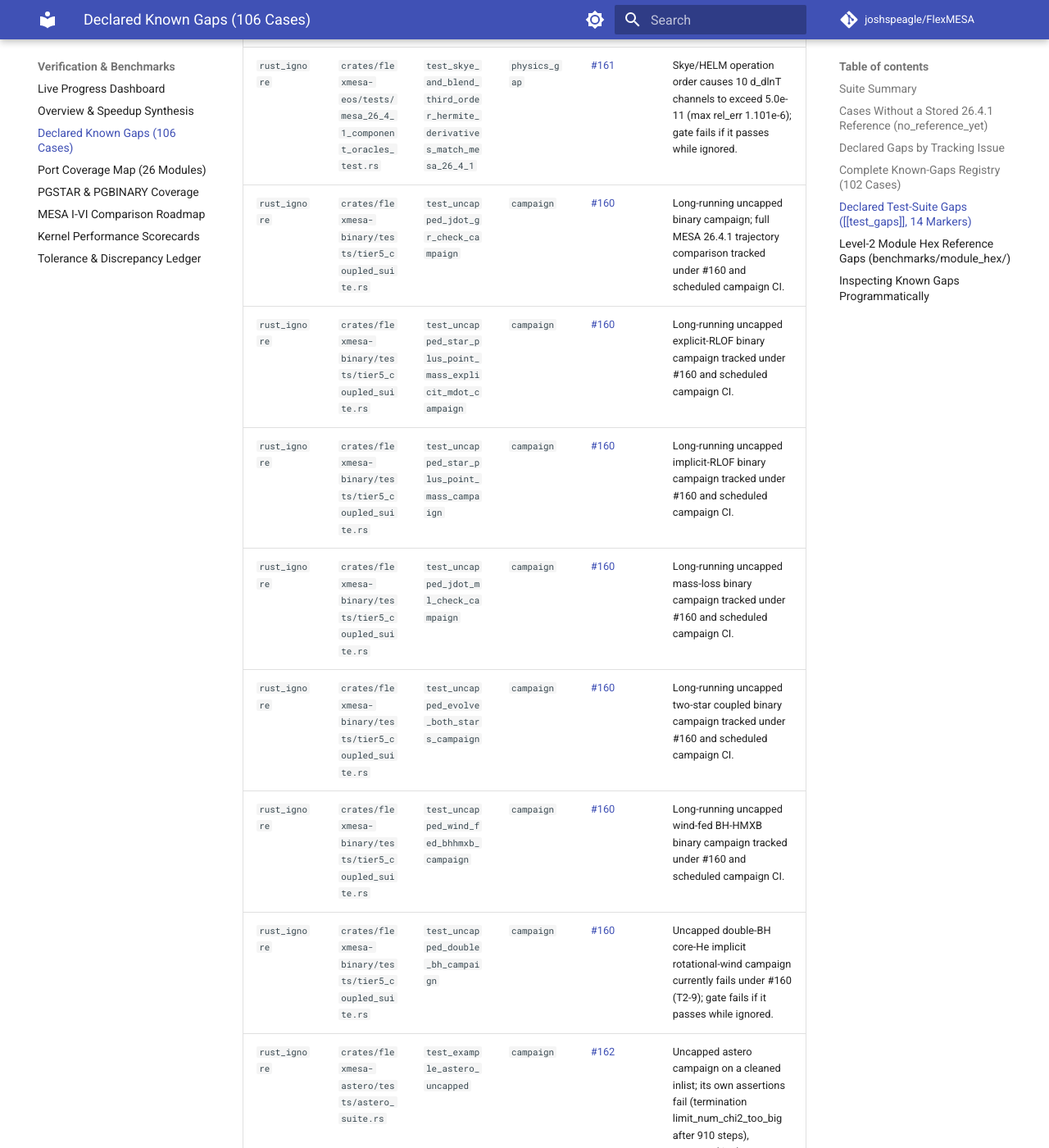
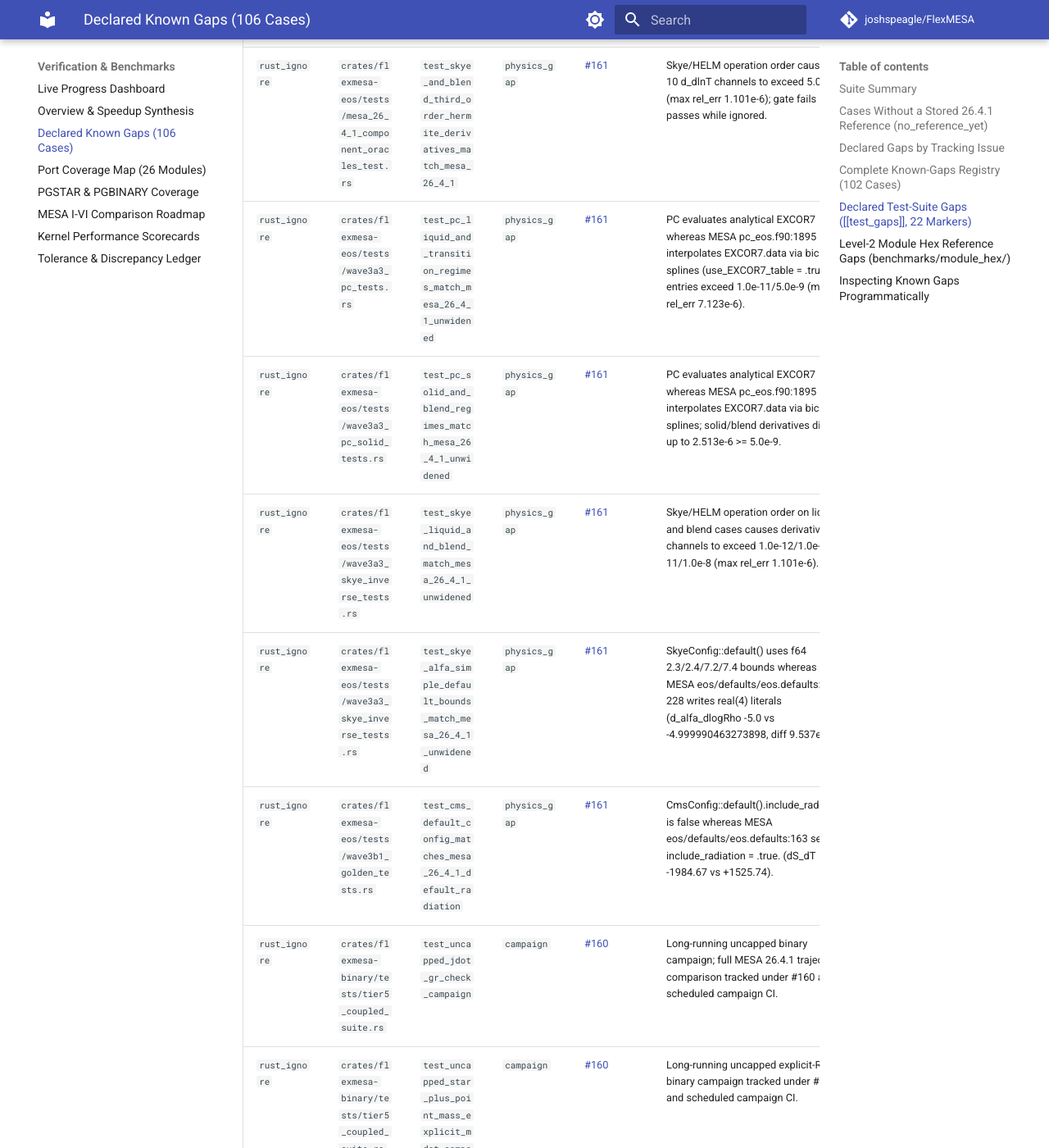
Before and after one commit to joshspeagle/FlexMESA, an MkDocs documentation site: the page built from docs/benchmarks/known-gaps.md, in a window 1280 px wide and 1400 px high, scrolled down 19030 px. Shown: the whole window at 82% size. Built offline with MkDocs 1.6.1 and Material for MkDocs 9.7.7, drawn with Linux system fonts in a browser that asks for light colours; comment, search, counter and statistics services are not loaded; some of the changed text lies outside the part shown.

Commit message:
Sync docs/benchmarks/known-gaps.md with known_gaps.toml (#161)
Co-Authored-By: Antigravity <noreply@google.com>

```diff
--- a/docs/benchmarks/known-gaps.md
+++ b/docs/benchmarks/known-gaps.md
@@ -155,13 +155,18 @@ Cases lacking a committed MESA `26.4.1` baseline report `no reference yet` and c
 | `astero` | `fast_simplex` | [#162](https://github.com/joshspeagle/FlexMESA/issues/162) | `xtra1` | `astero_simplex_samples=5_best_chi2=1.127609e4_term=max_age` (2619 steps; diagnostic (48 controls ignored)) | Asteroseismic simplex optimizer and in-house pulsation scaffolding (#162, #171). |
 | `astero` | `surface_effects` | [#162](https://github.com/joshspeagle/FlexMESA/issues/162) | `max_model_number` | `max_model_number` (1 steps; diagnostic (1 controls ignored)) | Asteroseismic surface-effects starting model and ADIPLS scaffolding (#162, #171). |
 
-## Declared Test-Suite Gaps (`[[test_gaps]]`, 14 Markers)
+## Declared Test-Suite Gaps (`[[test_gaps]]`, 22 Markers)
 
 Every Rust `#[ignore]` and Python `xfail`/`skip` marker in the repository is tracked bijectively in `benchmarks/history_harness/known_gaps.toml` (`#144`):
 
 | Kind | File | Test | Role | Issue | Reason |
 | :--- | :--- | :--- | :--- | :--- | :--- |
 | `rust_ignore` | `crates/flexmesa-eos/tests/mesa_26_4_1_component_oracles_test.rs` | `test_skye_and_blend_third_order_hermite_derivatives_match_mesa_26_4_1` | `physics_gap` | [#161](https://github.com/joshspeagle/FlexMESA/issues/161) | Skye/HELM operation order causes 10 d_dlnT channels to exceed 5.0e-11 (max rel_err 1.101e-6); gate fails if it passes while ignored. |
+| `rust_ignore` | `crates/flexmesa-eos/tests/wave3a3_pc_tests.rs` | `test_pc_liquid_and_transition_regimes_match_mesa_26_4_1_unwidened` | `physics_gap` | [#161](https://github.com/joshspeagle/FlexMESA/issues/161) | PC evaluates analytical EXCOR7 whereas MESA pc_eos.f90:1895 interpolates EXCOR7.data via bicubic splines (use_EXCOR7_table = .true.); 9 entries exceed 1.0e-11/5.0e-9 (max rel_err 7.123e-6). |
+| `rust_ignore` | `crates/flexmesa-eos/tests/wave3a3_pc_solid_tests.rs` | `test_pc_solid_and_blend_regimes_match_mesa_26_4_1_unwidened` | `physics_gap` | [#161](https://github.com/joshspeagle/FlexMESA/issues/161) | PC evaluates analytical EXCOR7 whereas MESA pc_eos.f90:1895 interpolates EXCOR7.data via bicubic splines; solid/blend derivatives differ up to 2.513e-6 >= 5.0e-9. |
+| `rust_ignore` | `crates/flexmesa-eos/tests/wave3a3_skye_inverse_tests.rs` | `test_skye_liquid_and_blend_match_mesa_26_4_1_unwidened` | `physics_gap` | [#161](https://github.com/joshspeagle/FlexMESA/issues/161) | Skye/HELM operation order on liquid and blend cases causes derivative channels to exceed 1.0e-12/1.0e-11/1.0e-8 (max rel_err 1.101e-6). |
+| `rust_ignore` | `crates/flexmesa-eos/tests/wave3a3_skye_inverse_tests.rs` | `test_skye_alfa_simple_default_bounds_match_mesa_26_4_1_unwidened` | `physics_gap` | [#161](https://github.com/joshspeagle/FlexMESA/issues/161) | SkyeConfig::default() uses f64 2.3/2.4/7.2/7.4 bounds whereas MESA eos/defaults/eos.defaults:225-228 writes real(4) literals (d_alfa_dlogRho -5.0 vs -4.999990463273898, diff 9.537e-6). |
+| `rust_ignore` | `crates/flexmesa-eos/tests/wave3b1_golden_tests.rs` | `test_cms_default_config_matches_mesa_26_4_1_default_radiation` | `physics_gap` | [#161](https://github.com/joshspeagle/FlexMESA/issues/161) | CmsConfig::default().include_radiation is false whereas MESA eos/defaults/eos.defaults:163 sets include_radiation = .true. (dS_dT -1984.67 vs +1525.74). |
 | `rust_ignore` | `crates/flexmesa-binary/tests/tier5_coupled_suite.rs` | `test_uncapped_jdot_gr_check_campaign` | `campaign` | [#160](https://github.com/joshspeagle/FlexMESA/issues/160) | Long-running uncapped binary campaign; full MESA 26.4.1 trajectory comparison tracked under #160 and scheduled campaign CI. |
 | `rust_ignore` | `crates/flexmesa-binary/tests/tier5_coupled_suite.rs` | `test_uncapped_star_plus_point_mass_explicit_mdot_campaign` | `campaign` | [#160](https://github.com/joshspeagle/FlexMESA/issues/160) | Long-running uncapped explicit-RLOF binary campaign tracked under #160 and scheduled campaign CI. |
 | `rust_ignore` | `crates/flexmesa-binary/tests/tier5_coupled_suite.rs` | `test_uncapped_star_plus_point_mass_campaign` | `campaign` | [#160](https://github.com/joshspeagle/FlexMESA/issues/160) | Long-running uncapped implicit-RLOF binary campaign tracked under #160 and scheduled campaign CI. |
@@ -175,6 +180,9 @@ Every Rust `#[ignore]` and Python `xfail`/`skip` marker in the repository is tra
 | `rust_ignore` | `crates/flexmesa-astero/tests/astero_suite.rs` | `test_fast_simplex_uncapped` | `campaign` | [#162](https://github.com/joshspeagle/FlexMESA/issues/162) | Long-running uncapped astero simplex campaign tracked under #162 and scheduled campaign CI. |
 | `rust_ignore` | `crates/flexmesa-astero/tests/astero_suite.rs` | `test_fast_newuoa_uncapped` | `campaign` | [#162](https://github.com/joshspeagle/FlexMESA/issues/162) | Long-running uncapped astero NEWUOA campaign tracked under #162 and scheduled campaign CI. |
 | `python_xfail` | `tests/test_wave4_bench.py` | `test_four_msun_zams_evolve_log_cntr_rho_matches_mesa_26_4_1` | `physics_gap` | [#153](https://github.com/joshspeagle/FlexMESA/issues/153) | MESA 26.4.1 star/test remeshes 2464 -> 992 zones at step 2; log_cntr_Rho differs by 1.11e-3 > 1.0e-3 at step 11. |
+| `python_xfail` | `tests/test_eos_wave3a3.py` | `test_skye_alfa_simple_default_bounds_match_mesa_26_4_1_real4` | `physics_gap` | [#161](https://github.com/joshspeagle/FlexMESA/issues/161) | get_skye_alfa_simple uses f64 2.3/2.4/7.2/7.4 defaults whereas MESA eos/defaults/eos.defaults:225-228 writes real(4) literals (diff 9.537e-6). |
+| `python_xfail` | `tests/test_eos_wave3b1.py` | `test_get_t_logp_matches_early_stopped_upstream_iterate` | `physics_gap` | [#161](https://github.com/joshspeagle/FlexMESA/issues/161) | Python eos.eos_dt_get_t does not yet expose logT_tol/other_tol; MESA eos/test/test_output:395 passes tol=1.0e-5 and stops one Newton step earlier at 4.8009613155595554. |
+| `python_xfail` | `tests/test_eos_wave3b1.py` | `test_eval_cms_eos_default_matches_mesa_26_4_1_default_radiation` | `physics_gap` | [#161](https://github.com/joshspeagle/FlexMESA/issues/161) | eval_cms_eos defaults include_radiation=False whereas MESA eos/defaults/eos.defaults:163 sets include_radiation = .true. |
 
 ## Level-2 Module Hex Reference Gaps (`benchmarks/module_hex/`)
 
```
